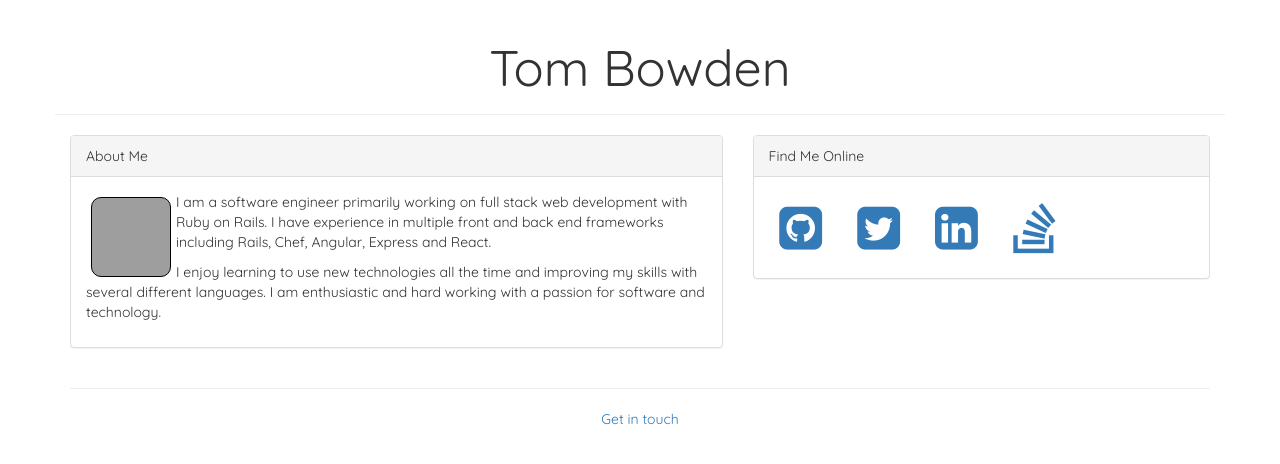
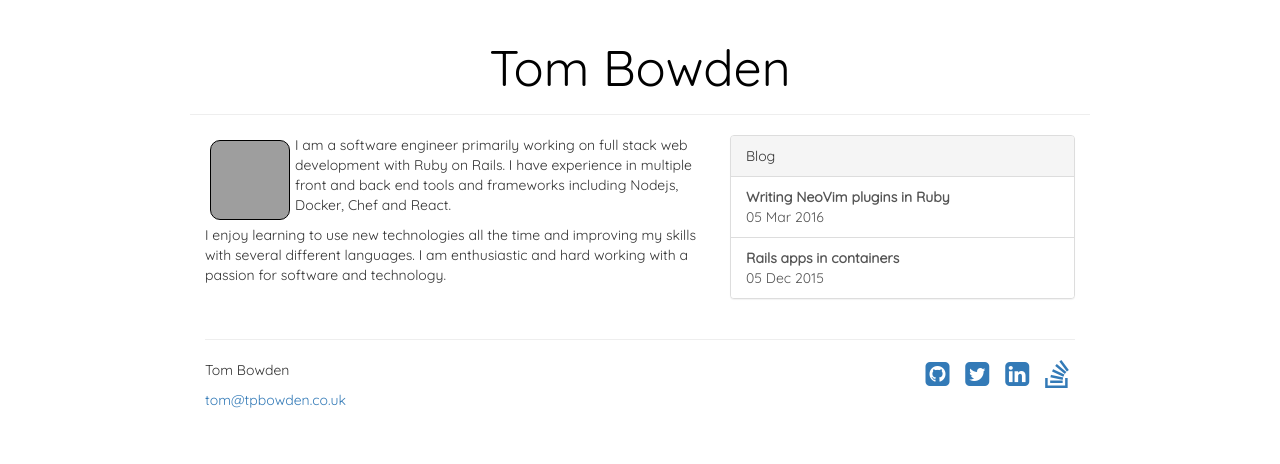
Before and after one commit to tpbowden/tpbowden.github.io, a Jekyll site: the page built from index.html, in a window 1280 px wide, cut to the strip 0-464 px from the top of the page. Built offline with Jekyll 4.4.1, drawn with Linux system fonts in a browser that asks for light colours; nearby versions of some CDN libraries; grey boxes are pictures that could not be loaded.

Commit message:
Site overhaul adding blog posts

```diff
--- a/_config.yml
+++ b/_config.yml
@@ -2,3 +2,4 @@ sass:
   style: compressed
 url: https://www.tpbowden.co.uk
 enforce_ssl: www.tpbowden.co.uk
+title: "Tom Bowden"
--- a/_includes/about.html
+++ b/_includes/about.html
@@ -1,14 +1,11 @@
-<div class="panel panel-default">
-  <div class="panel-heading">About Me</div>
-  <div class="panel-body">
+<div>
   <div class="profile-photo"></div>
   <p>
     I am a software engineer primarily working on full stack web development with Ruby on Rails.
-      I have experience in multiple front and back end frameworks including Rails, Chef, Angular, Express and React.
+    I have experience in multiple front and back end tools and frameworks including Nodejs, Docker, Chef and React.
   </p>
   <p>
     I enjoy learning to use new technologies all the time and improving my skills with several different languages.
     I am enthusiastic and hard working with a passion for software and technology.
   </p>
 </div>
-</div>
--- /dev/null
+++ b/_includes/blog_posts.html
@@ -0,0 +1,18 @@
+<div class="panel panel-default">
+  <div class="panel-heading">
+    Blog
+  </div>
+  <ul class="list-group">
+    {% for post in site.posts %}
+    {% if page.url == post.url %}
+      <a class="list-group-item active" href="{{post.url}}">
+    {% else %}
+      <a class="list-group-item" href="{{post.url}}">
+    {% endif %}
+      <strong>{{ post.title }}</strong>
+      <br>
+      {{ post.date | date_to_string }}
+    </a>
+    {% endfor %}
+  </ul>
+</div>
--- a/_includes/footer.html
+++ b/_includes/footer.html
@@ -1,3 +1,17 @@
-<p class="text-center">
-  <a href="mailto:tom.b1992@gmail.com">Get in touch</a>
-</p>
+<div id='social-links' class="pull-right">
+  <a title="GitHub" href="https://github.com/tpbowden">
+    <i class="fa fa-github-square fa-fw fa-2x"></i>
+  </a>
+  <a title="Twitter" href="https://twitter.com/tpbowden">
+    <i class="fa fa-twitter-square fa-fw fa-2x"></i>
+  </a>
+  <a title="LinkedIn" href="https://uk.linkedin.com/pub/tom-bowden/44/528/381">
+    <i class="fa fa-linkedin-square fa-fw fa-2x"></i>
+  </a>
+  <a title="Stack Overflow" href="https://stackoverflow.com/users/1337204/tpbowden">
+    <i class="fa fa-stack-overflow fa-fw fa-2x"></i>
+  </a>
+</div>
+
+<p>Tom Bowden</p>
+<p><a href="mailto:tom@tpbowden.co.uk">tom@tpbowden.co.uk</a></p>
--- a/_includes/links.html
+++ /dev/null
@@ -1,19 +0,0 @@
-<div class="panel panel-default">
-  <div class="panel-heading">Find Me Online</div>
-  <div class="panel-body">
-    <div id="social-links">
-      <a title="GitHub" href="https://github.com/tpbowden">
-        <i class="fa fa-github-square fa-fw"></i>
-      </a>
-      <a title="Twitter" href="https://twitter.com/tpbowden">
-        <i class="fa fa-twitter-square fa-fw"></i>
-      </a>
-      <a title="LinkedIn" href="https://uk.linkedin.com/pub/tom-bowden/44/528/381">
-        <i class="fa fa-linkedin-square fa-fw"></i>
-      </a>
-      <a title="Stack Overflow" href="https://stackoverflow.com/users/1337204/tpbowden">
-        <i class="fa fa-stack-overflow fa-fw"></i>
-      </a>
-    </div>
-  </div>
-</div>
--- a/_layouts/default.html
+++ b/_layouts/default.html
@@ -29,5 +29,6 @@
     {% if jekyll.environment == "production" %}
       {% include gosquared.html %}
     {% endif %}
+    </ul>
   </body>
 </html>
--- /dev/null
+++ b/_posts/2015-12-05-rails-apps-in-containers.md
@@ -0,0 +1,4 @@
+---
+title: Rails apps in containers
+layout: post
+---
--- /dev/null
+++ b/_posts/2016-03-05-writing-nvim-plugins-in-ruby.md
@@ -0,0 +1,4 @@
+---
+title: Writing NeoVim plugins in Ruby
+layout: post
+---
--- a/css/app.scss
+++ b/css/app.scss
@@ -3,6 +3,10 @@
 
 body {
   font-family: "Quicksand", sans-serif;
+}
+
+.container {
+  max-width: 900px;
 }
 
 .heading {
@@ -20,10 +24,19 @@ body {
   border-radius: 10px;
 }
 
-#social-links {
-  font-size: 50px;
-}
-
 #social-links a:hover {
   text-decoration: none;
 }
+
+#title-link:link {
+  color: black;
+}
+
+#title-link:visited {
+  color: black;
+}
+
+#title-link:hover {
+  color: black;
+  text-decoration: none;
+}
--- a/index.html
+++ b/index.html
@@ -7,6 +8,6 @@ layout: default
     {% include about.html %}
   </div>
   <div class="col-sm-5">
-    {% include links.html %}
+    {% include blog_posts.html %}
   </div>
 </div>
```
Also changed, not shown: other parts of _layouts/default.html (+2 -2 lines), other parts of index.html (+1 -0 lines), _layouts/post.html (added, +15 -0 lines), Gemfile.lock, 1 other file. Lines whose indentation alone changed are shown as unchanged.
